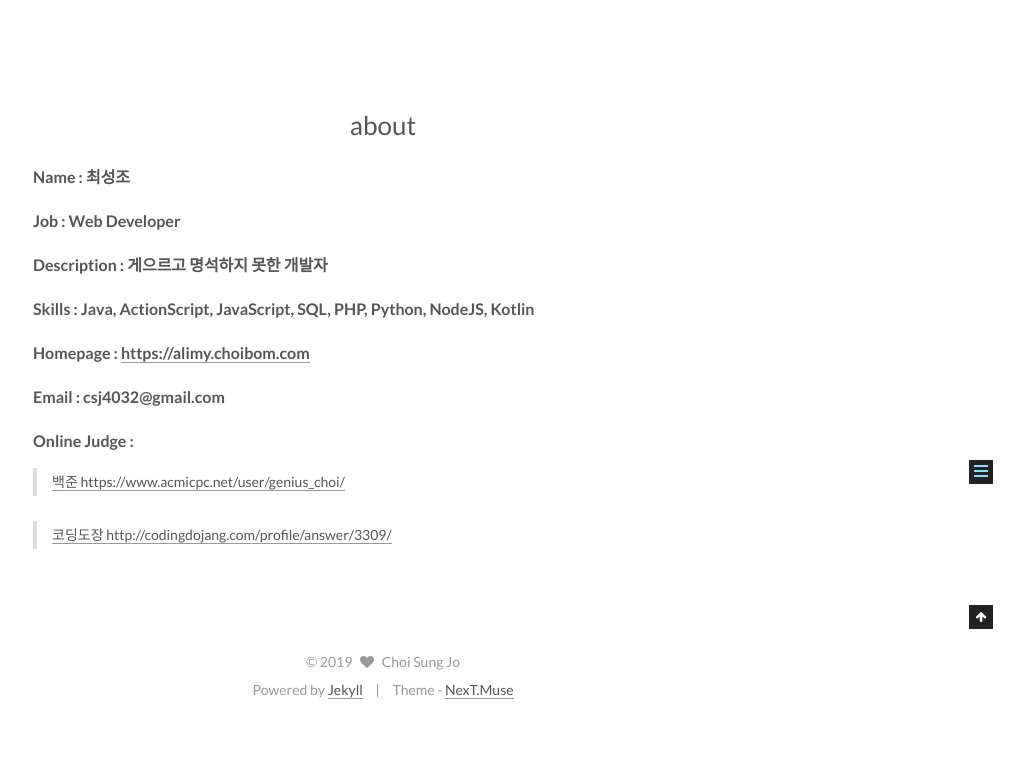
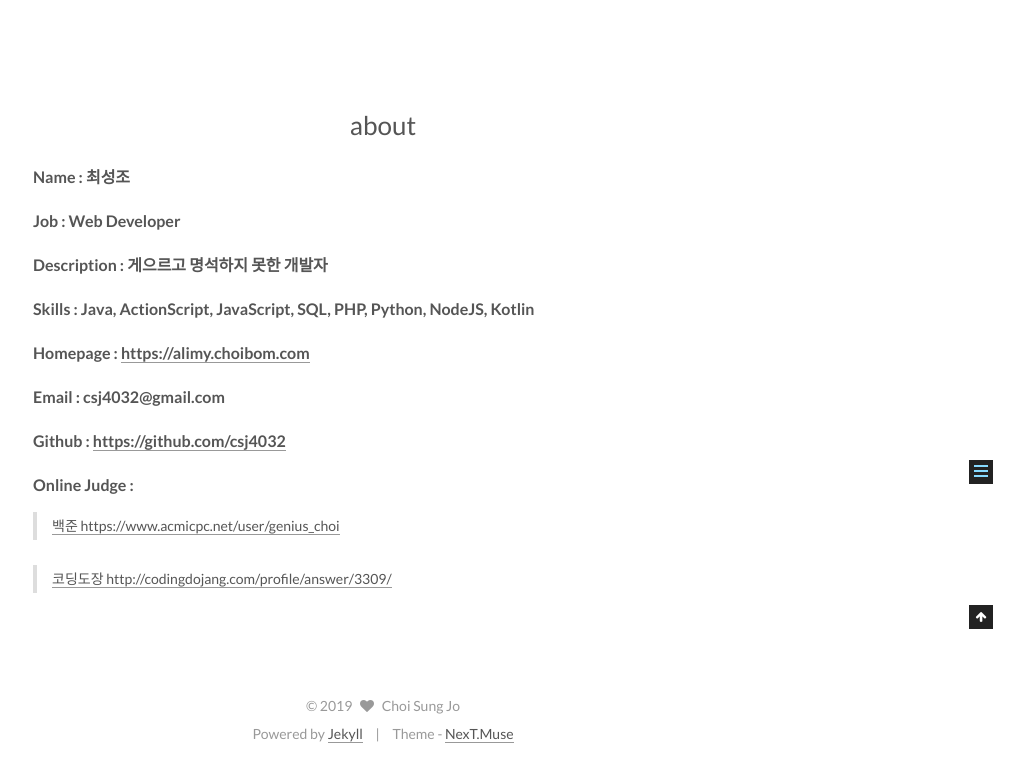
Before and after one commit to csj4032/csj4032.github.io, a Jekyll site: the page built from about/index.md, in a window 1280 px wide, cut to the strip 371-1139 px from the top of the page. Shown: the whole strip, without its empty margins (257-1280 px from the left). Built offline with Jekyll 4.4.1, drawn with Linux system fonts in a browser that asks for light colours; comment, search, counter and statistics services are not loaded; before the commit the page ends 1095 px from its top, so only the background shows below that.

Commit message:
about 수정

```diff
--- a/about/index.md
+++ b/about/index.md
@@ -15,7 +15,9 @@ layout: page
 
 #### Email : csj4032@gmail.com
 
+#### Github : [https://github.com/csj4032](https://github.com/csj4032)
+
 #### Online Judge :
-> [백준 https://www.acmicpc.net/user/genius_choi/](https://www.acmicpc.net/user/genius_choi/)
+> [백준 https://www.acmicpc.net/user/genius_choi](https://www.acmicpc.net/user/genius_choi)
 
 > [코딩도장 http://codingdojang.com/profile/answer/3309/](http://codingdojang.com/profile/answer/3309/)
```
